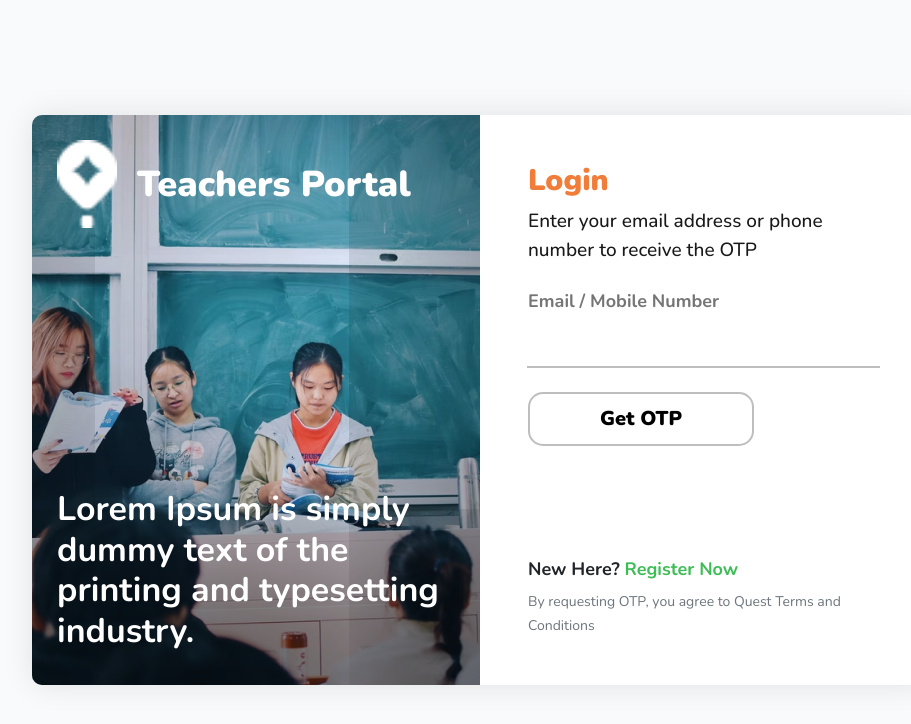
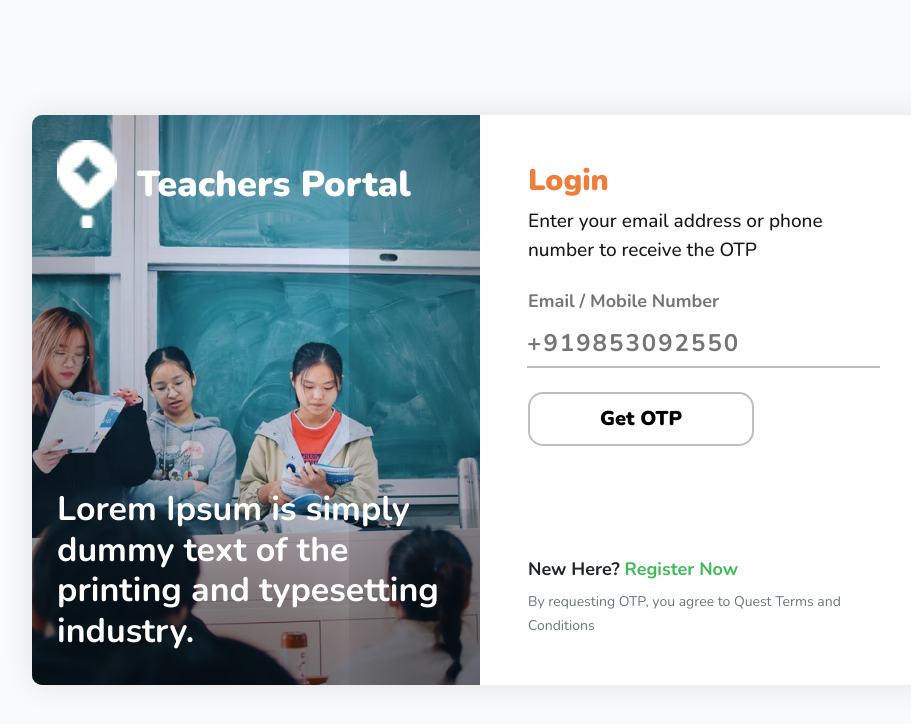
Before and after one commit to monetree/teacher, a React (Create React App) app: page /login in a window 1280 px wide. Shown: the top 724 px of the page, without its empty margins (160-1071 px from the left). Built offline with nearby package versions, Linux system fonts and the light colour scheme; what @amcharts/amcharts4 would draw is missing.

Commit message:
fixed QUES-69 QUES-68

```diff
--- a/src/pages/Login/Login.js
+++ b/src/pages/Login/Login.js
@@ -213,6 +213,7 @@ const Login = () => {
                   <input
                     type="text"
                     onChange={(e) => setPhone(e.target.value)}
+                    placeholder="+919853092550"
                   />
                 </div>
 
```
